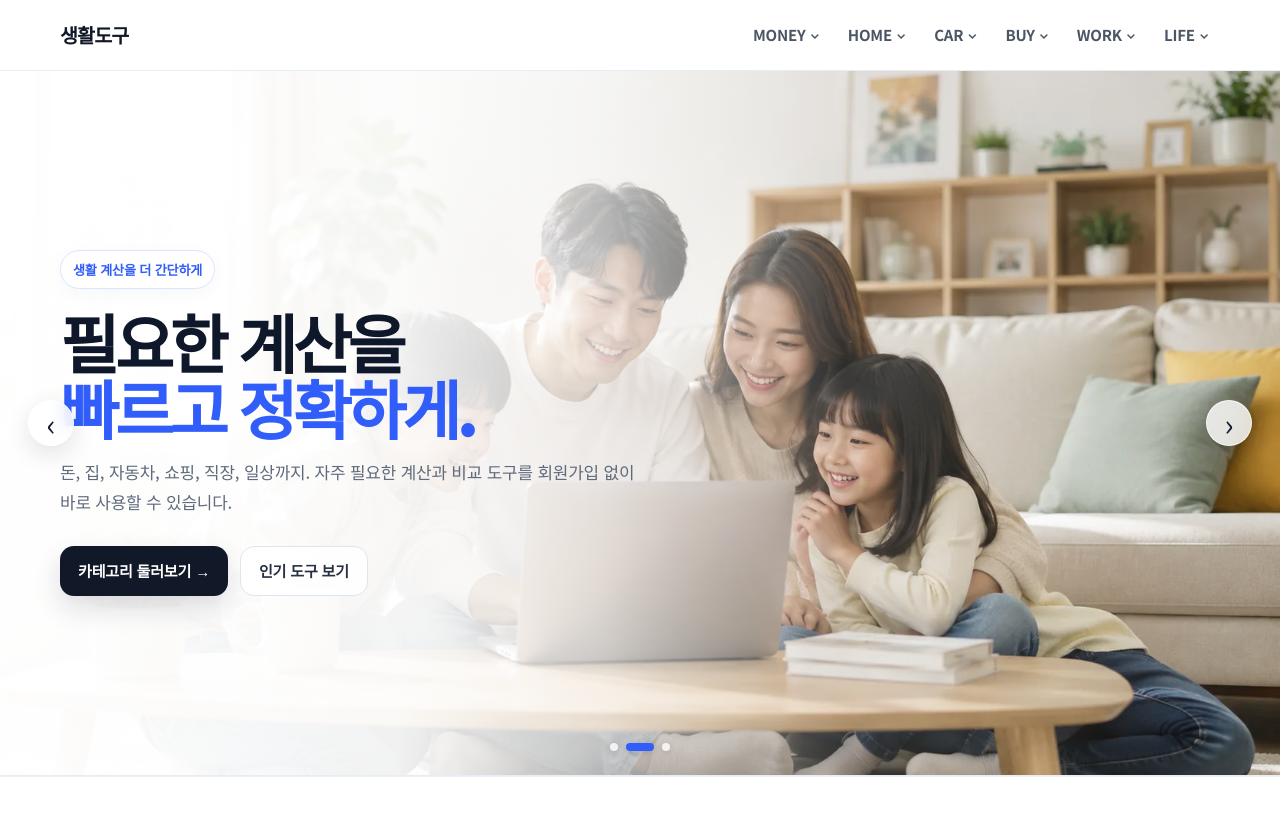
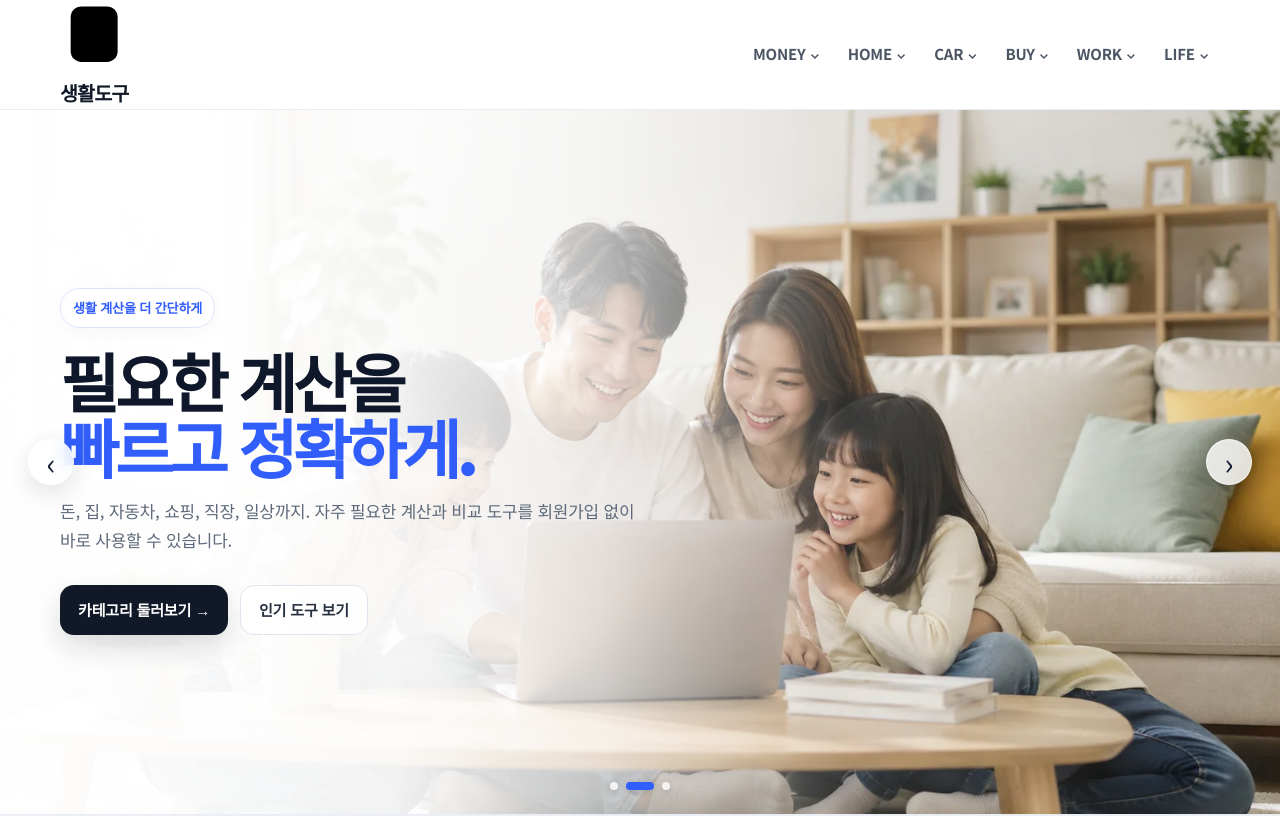
Before and after one commit to license-book/life-tools, a Next.js app: page / in a window 1280 px wide. Shown: the top 816 px of the page. Built offline with nearby package versions, Linux system fonts and the light colour scheme.

Commit message:
Add calculator line icon to site logo

```diff
--- a/components/layout/SiteHeader.tsx
+++ b/components/layout/SiteHeader.tsx
@@ -5,135 +5,26 @@ import { useState } from "react";
 import styles from "./SiteHeader.module.css";
 
 const nav = [
-  {
-    label: "MONEY",
-    href: "/money",
-    description: "돈과 금융",
-    tools: [
-      ["대출 이자·상환 계산기", "/tools/loan-calculator"],
-      ["예금 이자 계산기", "/tools/deposit-interest"],
-      ["급여 실수령액 계산기", "/tools/salary-net-calculator"],
-      ["퇴직금 계산기", "/tools/severance-pay"],
-    ],
-  },
-  {
-    label: "HOME",
-    href: "/home",
-    description: "집과 주거",
-    tools: [
-      ["평수·제곱미터 변환기", "/tools/area-pyeong"],
-      ["방 면적 계산기", "/tools/room-area"],
-      ["이사 예산 계산기", "/tools/moving-budget"],
-      ["가전 전기요금 추정기", "/tools/electricity-estimator"],
-    ],
-  },
-  {
-    label: "CAR",
-    href: "/car",
-    description: "자동차",
-    tools: [
-      ["주유비 계산기", "/tools/fuel-cost"],
-      ["실연비 계산기", "/tools/fuel-efficiency"],
-      ["자동차 할부 계산기", "/tools/car-loan"],
-      ["자동차 유지비 계산기", "/tools/ownership-cost"],
-    ],
-  },
-  {
-    label: "BUY",
-    href: "/buy",
-    description: "쇼핑",
-    tools: [
-      ["단가 비교 계산기", "/tools/unit-price"],
-      ["1+1·2+1 묶음 할인", "/tools/bundle-deal"],
-      ["할인·쿠폰·카드 중복", "/tools/coupon-stack"],
-      ["해외직구 총비용 계산기", "/tools/overseas-total-cost"],
-    ],
-  },
-  {
-    label: "WORK",
-    href: "/work",
-    description: "직장과 업무",
-    tools: [
-      ["근무시간 계산기", "/tools/work-hours"],
-      ["연장근로수당 계산기", "/tools/overtime-pay"],
-      ["연차 잔여일 계산기", "/tools/annual-leave-balance"],
-      ["영업일 계산기", "/tools/business-days"],
-    ],
-  },
-  {
-    label: "LIFE",
-    href: "/life",
-    description: "일상과 생활",
-    tools: [
-      ["날짜·기간 계산기", "/tools/date-period"],
-      ["나이·만나이 계산기", "/tools/age-calculator"],
-      ["수면시간 계산기", "/tools/sleep-time"],
-      ["여행 준비물 체크리스트", "/tools/travel-packing-checklist"],
-    ],
-  },
+  { label:"MONEY", href:"/money", description:"돈과 금융", tools:[["대출 이자·상환 계산기","/tools/loan-calculator"],["예금 이자 계산기","/tools/deposit-interest"],["급여 실수령액 계산기","/tools/salary-net-calculator"],["퇴직금 계산기","/tools/severance-pay"]] },
+  { label:"HOME", href:"/home", description:"집과 주거", tools:[["평수·제곱미터 변환기","/tools/area-pyeong"],["방 면적 계산기","/tools/room-area"],["이사 예산 계산기","/tools/moving-budget"],["가전 전기요금 추정기","/tools/electricity-estimator"]] },
+  { label:"CAR", href:"/car", description:"자동차", tools:[["주유비 계산기","/tools/fuel-cost"],["실연비 계산기","/tools/fuel-efficiency"],["자동차 할부 계산기","/tools/car-loan"],["자동차 유지비 계산기","/tools/ownership-cost"]] },
+  { label:"BUY", href:"/buy", description:"쇼핑", tools:[["단가 비교 계산기","/tools/unit-price"],["1+1·2+1 묶음 할인","/tools/bundle-deal"],["할인·쿠폰·카드 중복","/tools/coupon-stack"],["해외직구 총비용 계산기","/tools/overseas-total-cost"]] },
+  { label:"WORK", href:"/work", description:"직장과 업무", tools:[["근무시간 계산기","/tools/work-hours"],["연장근로수당 계산기","/tools/overtime-pay"],["연차 잔여일 계산기","/tools/annual-leave-balance"],["영업일 계산기","/tools/business-days"]] },
+  { label:"LIFE", href:"/life", description:"일상과 생활", tools:[["날짜·기간 계산기","/tools/date-period"],["나이·만나이 계산기","/tools/age-calculator"],["수면시간 계산기","/tools/sleep-time"],["여행 준비물 체크리스트","/tools/travel-packing-checklist"]] },
 ] as const;
+
+function CalculatorLogoIcon(){
+  return <span className={styles.logoIcon} aria-hidden="true"><svg viewBox="0 0 32 32"><rect x="5" y="3" width="22" height="26" rx="5"/><path d="M10 8h12v5H10z"/><path d="M11 18h2M19 18h2M11 23h2M19 23h2"/></svg></span>;
+}
 
 export default function SiteHeader() {
   const [menuOpen, setMenuOpen] = useState(false);
-
-  return (
-    <header className="header">
-      <div className="container header-inner">
-        <Link className="logo" href="/" onClick={() => setMenuOpen(false)}>생활도구</Link>
-
-        <nav className="nav" aria-label="주요 카테고리">
-          {nav.map((item) => (
-            <div className={styles.desktopNavItem} key={item.label}>
-              <Link className={styles.desktopNavLink} href={item.href}>
-                {item.label}
-                <span className={styles.chevron} aria-hidden="true">⌄</span>
-              </Link>
-              <div className={styles.submenu}>
-                <div className={styles.submenuHeading}>
-                  <strong>{item.label}</strong>
-                  <span>{item.description}</span>
-                </div>
-                <div className={styles.submenuLinks}>
-                  {item.tools.map(([toolLabel, toolHref]) => (
-                    <Link key={toolHref} href={toolHref}>{toolLabel}</Link>
-                  ))}
-                </div>
-                <Link className={styles.viewAll} href={item.href}>
-                  {item.label} 전체 도구 보기 →
-                </Link>
-              </div>
-            </div>
-          ))}
-        </nav>
-
-        <button
-          className={`${styles.menuButton}${menuOpen ? ` ${styles.open}` : ""}`}
-          type="button"
-          aria-label={menuOpen ? "메뉴 닫기" : "메뉴 열기"}
-          aria-expanded={menuOpen}
-          aria-controls="mobile-category-menu"
-          onClick={() => setMenuOpen((open) => !open)}
-        >
-          <span />
-          <span />
-          <span />
-        </button>
-      </div>
-
-      <nav
-        id="mobile-category-menu"
-        className={`${styles.mobileNav}${menuOpen ? ` ${styles.open}` : ""}`}
-        aria-label="모바일 주요 카테고리"
-      >
-        <div className={`container ${styles.mobileNavInner}`}>
-          {nav.map((item) => (
-            <Link key={item.label} href={item.href} onClick={() => setMenuOpen(false)}>
-              <strong>{item.label}</strong>
-              <span>{item.description}</span>
-            </Link>
-          ))}
-        </div>
-      </nav>
-    </header>
-  );
+  return <header className="header">
+    <div className="container header-inner">
+      <Link className={`logo ${styles.brandLogo}`} href="/" onClick={()=>setMenuOpen(false)}><CalculatorLogoIcon/><span>생활도구</span></Link>
+      <nav className="nav" aria-label="주요 카테고리">{nav.map((item)=><div className={styles.desktopNavItem} key={item.label}><Link className={styles.desktopNavLink} href={item.href}>{item.label}<span className={styles.chevron} aria-hidden="true">⌄</span></Link><div className={styles.submenu}><div className={styles.submenuHeading}><strong>{item.label}</strong><span>{item.description}</span></div><div className={styles.submenuLinks}>{item.tools.map(([toolLabel,toolHref])=><Link key={toolHref} href={toolHref}>{toolLabel}</Link>)}</div><Link className={styles.viewAll} href={item.href}>{item.label} 전체 도구 보기 →</Link></div></div>)}</nav>
+      <button className={`${styles.menuButton}${menuOpen?` ${styles.open}`:""}`} type="button" aria-label={menuOpen?"메뉴 닫기":"메뉴 열기"} aria-expanded={menuOpen} aria-controls="mobile-category-menu" onClick={()=>setMenuOpen(open=>!open)}><span/><span/><span/></button>
+    </div>
+    <nav id="mobile-category-menu" className={`${styles.mobileNav}${menuOpen?` ${styles.open}`:""}`} aria-label="모바일 주요 카테고리"><div className={`container ${styles.mobileNavInner}`}>{nav.map((item)=><Link key={item.label} href={item.href} onClick={()=>setMenuOpen(false)}><strong>{item.label}</strong><span>{item.description}</span></Link>)}</div></nav>
+  </header>;
 }
```
